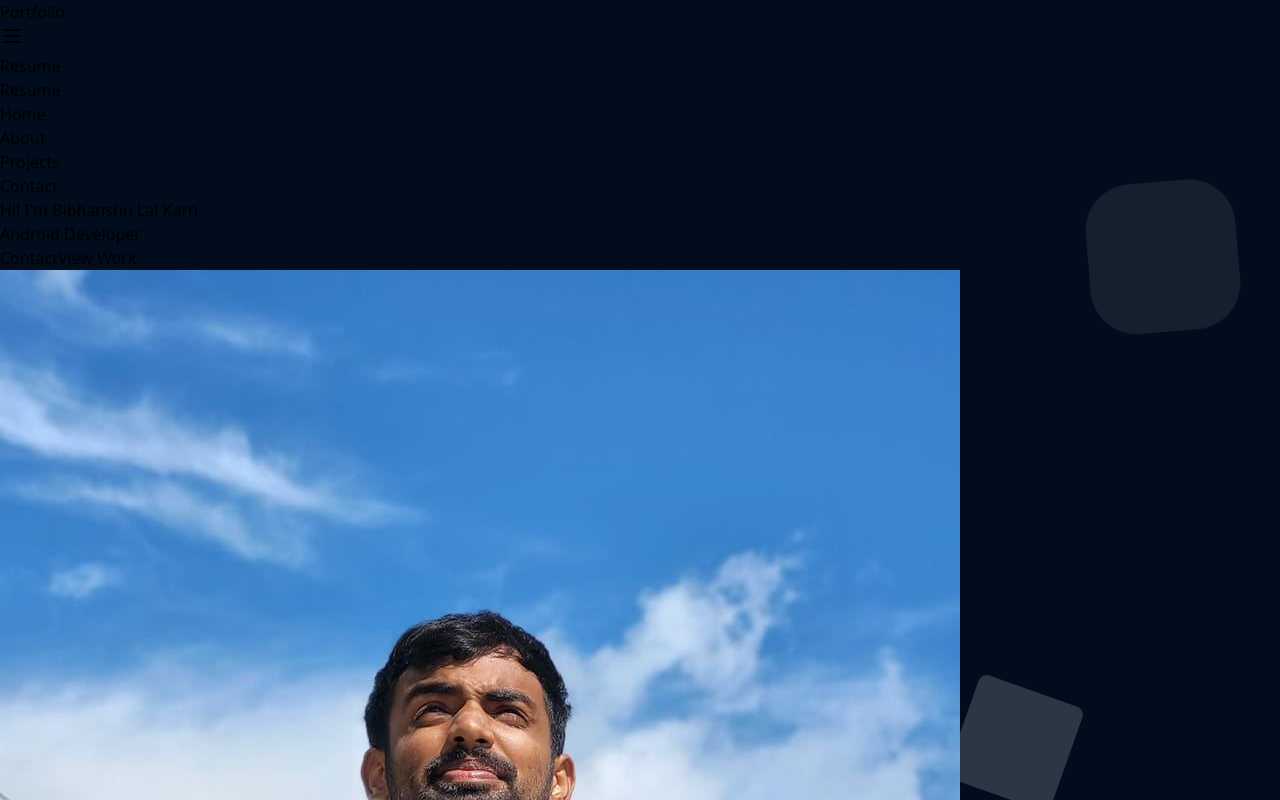
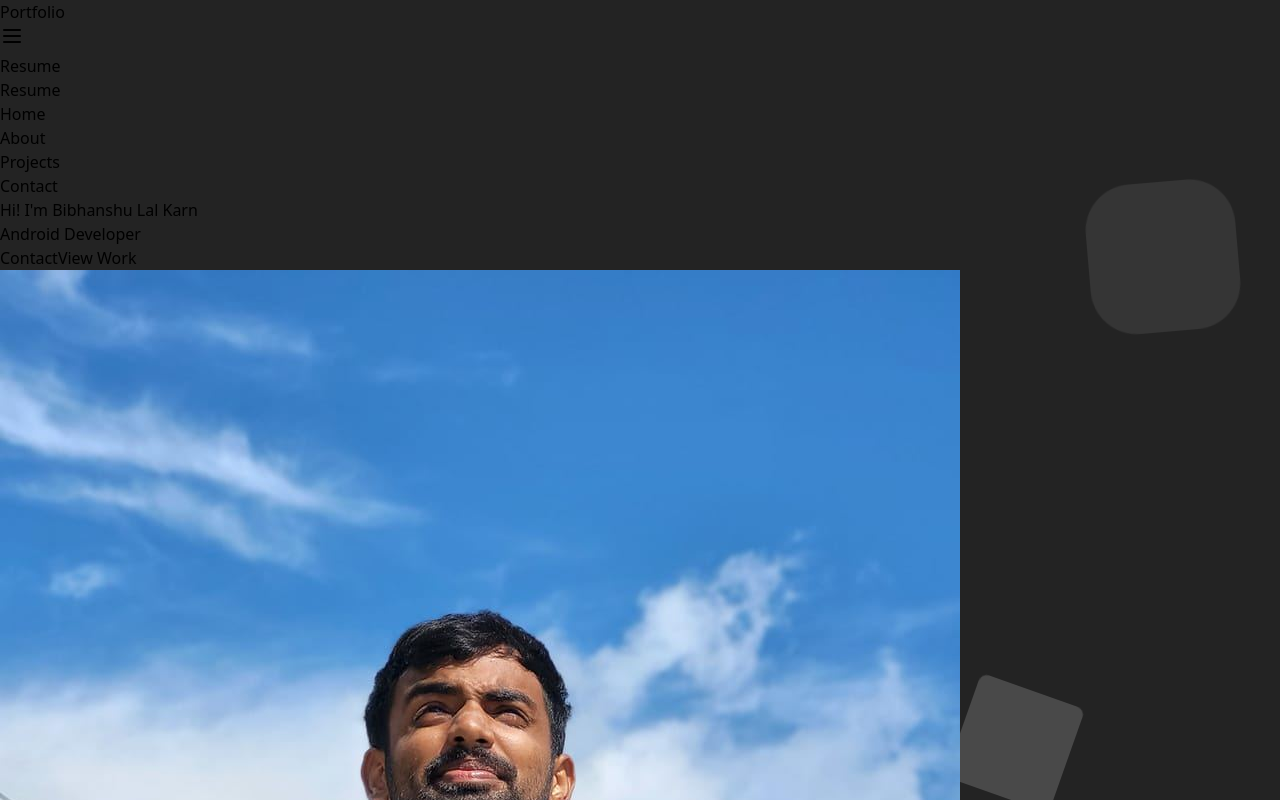
Before and after one commit to bibhanshu12/bibhanshu-portfolio, a React (Vite) app: page / in a window 1280 px wide. Shown: the top 800 px of the page. Built offline with nearby package versions, Linux system fonts and the light colour scheme.

Commit message:
Update background color in CSS for improved aesthetics

```diff
--- a/src/index.css
+++ b/src/index.css
@@ -49,7 +49,8 @@
 -- Start BackGround Animation
 */
 .area {
-	background: rgb(1, 12, 29);
+	/* background: rgb(1, 12, 29); */
+	background:#232323;
 	background: -webkit-linear-gradient(to left, #8f94fb, #4e54c8);
 	width: 100%;
 	height: 100vh;
```
